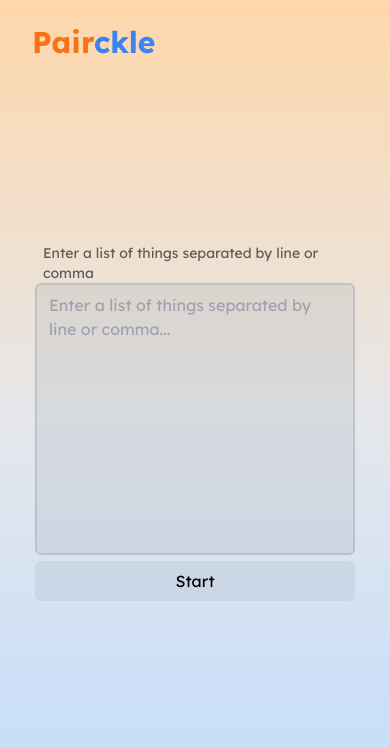
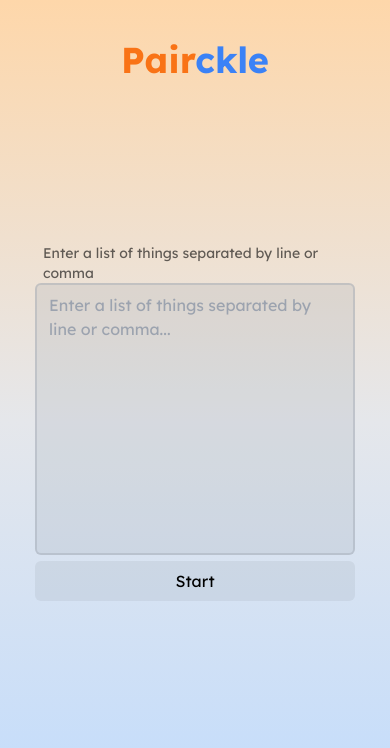
Before and after one commit to jakeo-dev/pairckle, a Next.js app: page / in a window 390 px wide. Shown: the top 748 px of the page. Built offline with nearby package versions, Linux system fonts and the light colour scheme.

Commit message:
update layout

```diff
--- a/src/pages/index.tsx
+++ b/src/pages/index.tsx
@@ -6,10 +6,7 @@
   const [startVisibility, setStartVisibility] = useState<string>("visibleFade");
   const [selectionVisibility, setSelectionVisibility] =
     useState<string>("invisibleFade");
-  const [utensilsVisibility, setUtensilsVisibility] =
-    useState<string>("invisibleFade");
-  const [finalVisibility, setFinalVisibility] =
-    useState<string>("invisibleFade");
+  const [rankVisibility, setRankVisibility] = useState<string>("invisibleFade");
 
   const [currentCombo, setCurrentCombo] = useState<number[]>([-1, -1]);
   const [firstOption, setFirstOption] = useState<string>();
@@ -124,8 +121,7 @@
     } else {
       // done with all combos
       setSelectionVisibility("invisibleFade");
-      setUtensilsVisibility("invisibleFade");
-      setFinalVisibility("visibleFade");
+      setRankVisibility("visibleFade");
     }
   }
 
@@ -136,18 +132,6 @@
     }
     return sum;
   }
-  // 1: 0 possible combos
-  // 2: 1 possible combo
-  // 3: 3 possible combos
-  // 4: 6 possible combos
-  // 5: 10 possible combos
-  // 6: 15 possible combos
-  // 7: 21 possible combos
-  // 8: 28 possible combo
-  // 9: 36 possible combos
-  // 10: 45 possible combos
-  // 11: 55 possible combos
-  // 12: 66 possible combos
 
   return (
     <>
@@ -164,27 +148,77 @@
       </Head>
 
       <div className="flex justify-center items-center min-h-screen">
-        <div className="absolute top-0 block lg:flex w-full pt-6 px-8">
-          <h1 className="text-left lg:text-center text-3xl font-bold cursor-default mb-2 lg:mr-8">
+        <div className="absolute top-0 flex w-full pt-10 px-8">
+          <h1 className="w-full text-center text-4xl font-bold cursor-default">
             <span className="text-orange-500">Pair</span>
             <span className="text-blue-500">ckle</span>
           </h1>
+          {/* <div
+            className="lg:flex lg:flex-row-reverse w-full min-w-0 gap-x-8"
+          > */}
+          {/* <div className="min-w-max flex gap-x-4 ml-auto float-right"> */}
+          {/* <div className="relative">
+                <button
+                  onClick={() => {
+                    if (rankVisibility == "invisibleFade")
+                      setRankVisibility("visibleFade");
+                    else setRankVisibility("invisibleFade");
+                  }}
+                  className="bg-gray-400/20 hover:bg-gray-400/30 active:bg-gray-400/40 rounded-md h-min transition px-3 py-2"
+                >
+                  View ranking
+                </button>
                 <div
-            className={`${utensilsVisibility} lg:w-max overflow-x-auto pt-1`}
+                  className={`${rankVisibility} absolute top-12 right-0 w-max overflow-y-auto bg-gray-200 border-gray-400/40 border-2 rounded-lg z-10 thin-scrollbar shadow-md`}
                 >
-            <ul className="flex whitespace-nowrap space-x-3 scrollbar-hide">
+                  <ul className="min-h-[17rem] max-h-[55vh] lg:max-h-[70.85vh] w-80 lg:w-96"> */}
           {/* create shallow copy of utensilsArray (so it wont actually change the utensilsArray variable), sort utensils by their score, display them as a horizoontal list */}
-              {[...utensilsArray].sort(sortUtensils).map((utensil, index) => (
+          {/* {[...utensilsArray]
+                      .sort(sortUtensils)
+                      .map((utensil, index) => (
                         <li
                           key={index}
-                  className="bg-gray-500/20 rounded-md px-2 py-0.5"
+                          className="flex odd:bg-orange-400/15 even:bg-blue-400/5 first:rounded-t-md last:rounded-b-md px-2 py-1"
                         >
-                  <span>{utensil["title"]}</span>
-                  <span className="font-semibold ml-2">{utensil["score"]}</span>
+                          <span className="w-full">{utensil["title"]}</span>
+                          <span className="font-semibold text-right ml-2">
+                            {utensil["score"]}
+                          </span>
                         </li>
                       ))}
                   </ul>
                 </div>
+              </div> */}
+          {/* <button
+                onClick={() => {
+                  setRankVisibility("invisibleFade");
+                  setStartVisibility("visibleFade");
+                }}
+                className="bg-gray-400/20 hover:bg-gray-400/30 active:bg-gray-400/40 rounded-md h-min transition px-3 py-2"
+              >
+                Restart
+              </button>
+            </div> */}
+          {/* <div className="lg:w-max overflow-x-auto pt-1 thin-scrollbar">
+              <ul className="flex whitespace-nowrap space-x-4"> */}
+          {/* create shallow copy of utensilsArray (so it wont actually change the utensilsArray variable), sort utensils by their score, display them as a horizoontal list */}
+          {/* {[...utensilsArray]
+                  .sort(sortUtensils)
+                  //.splice(0, 3) // only shows top 3
+                  .map((utensil, index) => (
+                    <li
+                      key={index}
+                      className="bg-gray-500/20 first:bg-gradient-to-r from-orange-200/90 via-gray-200/90 to-blue-200/90 rounded-md px-2 py-0.5"
+                    >
+                      <span>{utensil["title"]}</span>
+                      <span className="font-semibold ml-2">
+                        {utensil["score"]}
+                      </span>
+                    </li>
+                  ))}
+              </ul>
+            </div> */}
+          {/* </div> */}
         </div>
 
         <div className="relative">
@@ -239,7 +273,6 @@
                   setRandomCombo(newCombosArray, newUtensilsArray);
 
                   setSelectionVisibility("visibleFade");
-                  setUtensilsVisibility("visibleFade");
                   setStartVisibility("invisibleFade");
                 }
               }}
@@ -254,7 +287,7 @@
           >
             <div className="flex flex-col lg:flex-row items-center gap-4 lg:gap-6">
               <button
-                className="w-[20rem] lg:w-[25rem] lg:h-[12rem] xl:w-[30rem] xl:h-[14rem] rounded-2xl text-white bg-orange-500/90 hover:bg-orange-500/80 active:bg-orange-500/70 shadow-sm hover:shadow-md active:shadow-none flex justify-center items-center p-4 transition"
+                className="w-[20rem] lg:w-[25rem] lg:h-[12rem] xl:w-[30rem] xl:h-[14rem] rounded-2xl text-white bg-orange-500/90 hover:bg-orange-500/80 active:bg-orange-500/70 shadow-sm hover:shadow-md active:shadow-none flex justify-center items-center p-8 transition"
                 onClick={() => {
                   setUtensilsArray((prevArray) => {
                     return prevArray.map((item, index) => {
@@ -267,20 +300,26 @@
                   setRandomCombo(combosArray, utensilsArray);
                 }}
               >
-                <span className="text-3xl font-semibold text-center">
+                <span className="text-3xl xl:text-4xl font-semibold text-center">
                   {firstOption}
                 </span>
               </button>
+              <div className="lg:-mb-10 xl:-mb-12">
                 <button
-                className="lg:w-20 lg:h-20 rounded-full lg:border-4 border-gray-500/30 bg-gray-500/20 lg:bg-transparent hover:bg-gray-500/10 active:hover:bg-gray-500/30 shadow-sm hover:shadow-md active:shadow-none px-3 py-2 lg:p-2 transition"
+                  className="flex lg:block lg:w-20 lg:h-20 rounded-full lg:border-4 border-gray-500/30 bg-gray-500/20 lg:bg-transparent hover:bg-gray-500/10 active:hover:bg-gray-500/30 shadow-sm hover:shadow-md active:shadow-none px-3 py-2 lg:p-2 transition mx-auto"
                   onClick={() => {
                     setRandomCombo(combosArray, utensilsArray);
                   }}
                 >
                   <span className="lg:text-lg">Skip</span>
                 </button>
+                <h3 className="lg:text-lg text-center mt-3">
+                  {getNumCombos(utensilsArray.length) - combosArray.length} /{" "}
+                  {getNumCombos(utensilsArray.length)}
+                </h3>
+              </div>
               <button
-                className="w-[20rem] lg:w-[25rem] lg:h-[12rem] xl:w-[30rem] xl:h-[14rem] rounded-2xl text-white bg-blue-500/90 hover:bg-blue-500/80 active:bg-blue-500/70 shadow-sm hover:shadow-md active:shadow-none flex justify-center items-center p-4 transition"
+                className="w-[20rem] lg:w-[25rem] lg:h-[12rem] xl:w-[30rem] xl:h-[14rem] rounded-2xl text-white bg-blue-500/90 hover:bg-blue-500/80 active:bg-blue-500/70 shadow-sm hover:shadow-md active:shadow-none flex justify-center items-center p-8 transition"
                 onClick={() => {
                   setUtensilsArray((prevArray) => {
                     return prevArray.map((item, index) => {
@@ -293,21 +332,17 @@
                   setRandomCombo(combosArray, utensilsArray);
                 }}
               >
-                <span className="text-3xl font-semibold text-center">
+                <span className="text-3xl xl:text-4xl font-semibold text-center">
                   {secondOption}
                 </span>
               </button>
             </div>
-            <h3 className="text-lg text-center mt-6 lg:-mt-10 xl:-mt-12">
-              {getNumCombos(utensilsArray.length) - combosArray.length} /{" "}
-              {getNumCombos(utensilsArray.length)}
-            </h3>
           </div>
 
           <div
-            className={`${finalVisibility} absolute top-1/2 left-1/2 -translate-x-1/2 -translate-y-1/2`}
+            className={`${rankVisibility} absolute top-1/2 left-1/2 -translate-x-1/2 -translate-y-1/2`}
           >
-            <div className="w-max overflow-x-auto border-gray-400/40 border-2 rounded-lg">
+            <div className="w-max overflow-y-auto border-gray-400/40 border-2 rounded-lg z-10 thin-scrollbar">
               <ul className="min-h-[17rem] max-h-[55vh] lg:max-h-[70.85vh] w-80 lg:w-96">
                 {/* create shallow copy of utensilsArray (so it wont actually change the utensilsArray variable), sort utensils by their score, display them as a horizoontal list */}
                 {[...utensilsArray].sort(sortUtensils).map((utensil, index) => (
@@ -325,10 +360,10 @@
             </div>
             <button
               onClick={() => {
-                setFinalVisibility("invisibleFade");
+                setRankVisibility("invisibleFade");
                 setStartVisibility("visibleFade");
               }}
-              className="block w-full bg-gray-400/20 hover:bg-gray-400/30 active:bg-gray-400/40 rounded-md transition px-3 py-2 mt-1"
+              className="w-full bg-gray-400/20 hover:bg-gray-400/30 active:bg-gray-400/40 rounded-md h-min transition px-3 py-2 mt-2"
             >
               Restart
             </button>
--- a/src/styles/globals.css
+++ b/src/styles/globals.css
@@ -11,3 +11,24 @@
     @apply visible opacity-100 transition-all;
   }
 }
+
+@layer utilities {
+  .thin-scrollbar::-webkit-thin-scrollbar {
+    width: 3px;
+    height: 3px;
+  }
+
+  .thin-scrollbar::-webkit-thin-scrollbar-track {
+    border-radius: 100vh;
+    background: rgb(107 114 128 / 0.05);
+  }
+
+  .thin-scrollbar::-webkit-thin-scrollbar-thumb {
+    background: rgb(107 114 128 / 0.4);
+    border-radius: 100vh;
+  }
+
+  .thin-scrollbar::-webkit-thin-scrollbar-thumb:hover {
+    background: rgb(107 114 128 / 0.6);
+  }
+}
```
Lines whose indentation alone changed are shown as unchanged.
